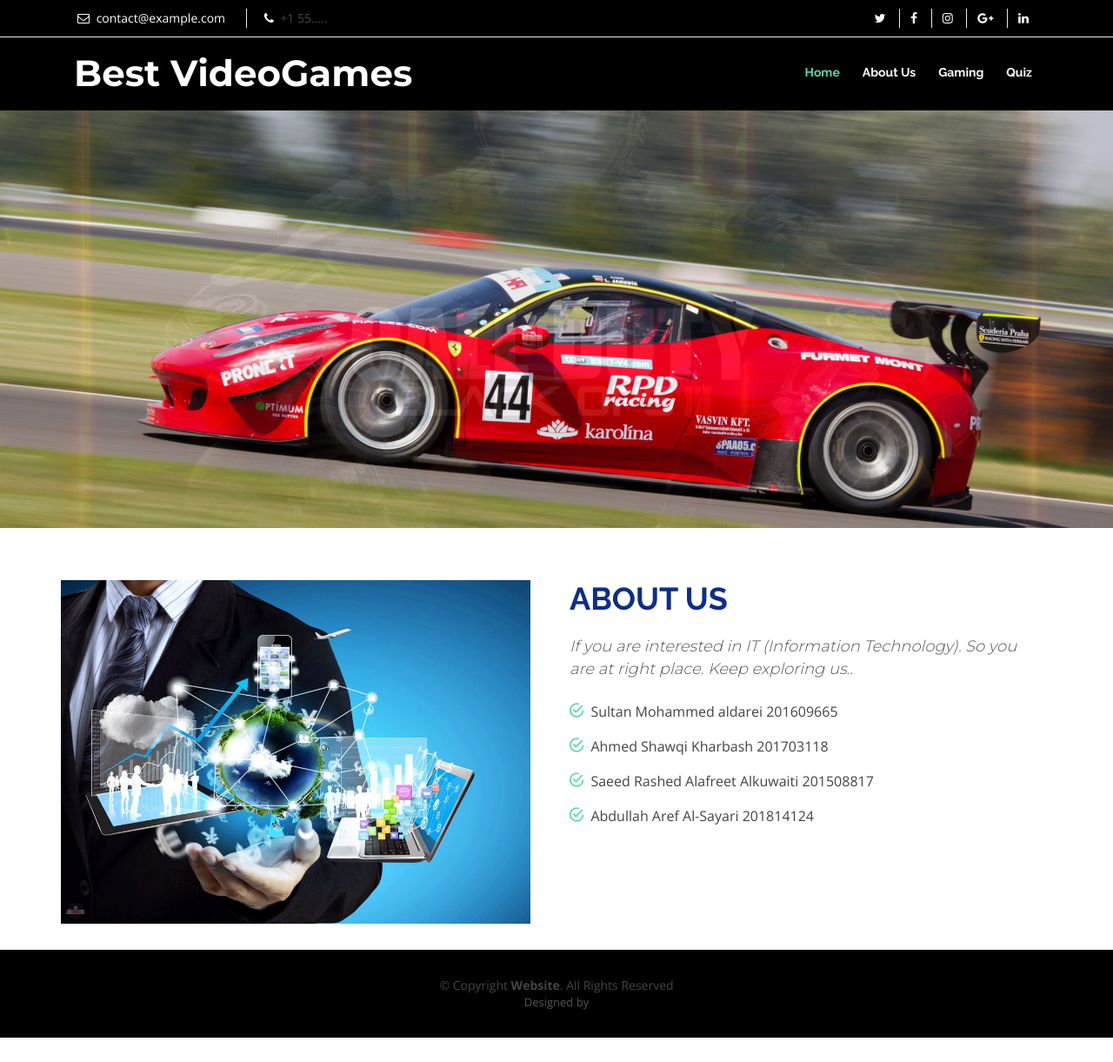
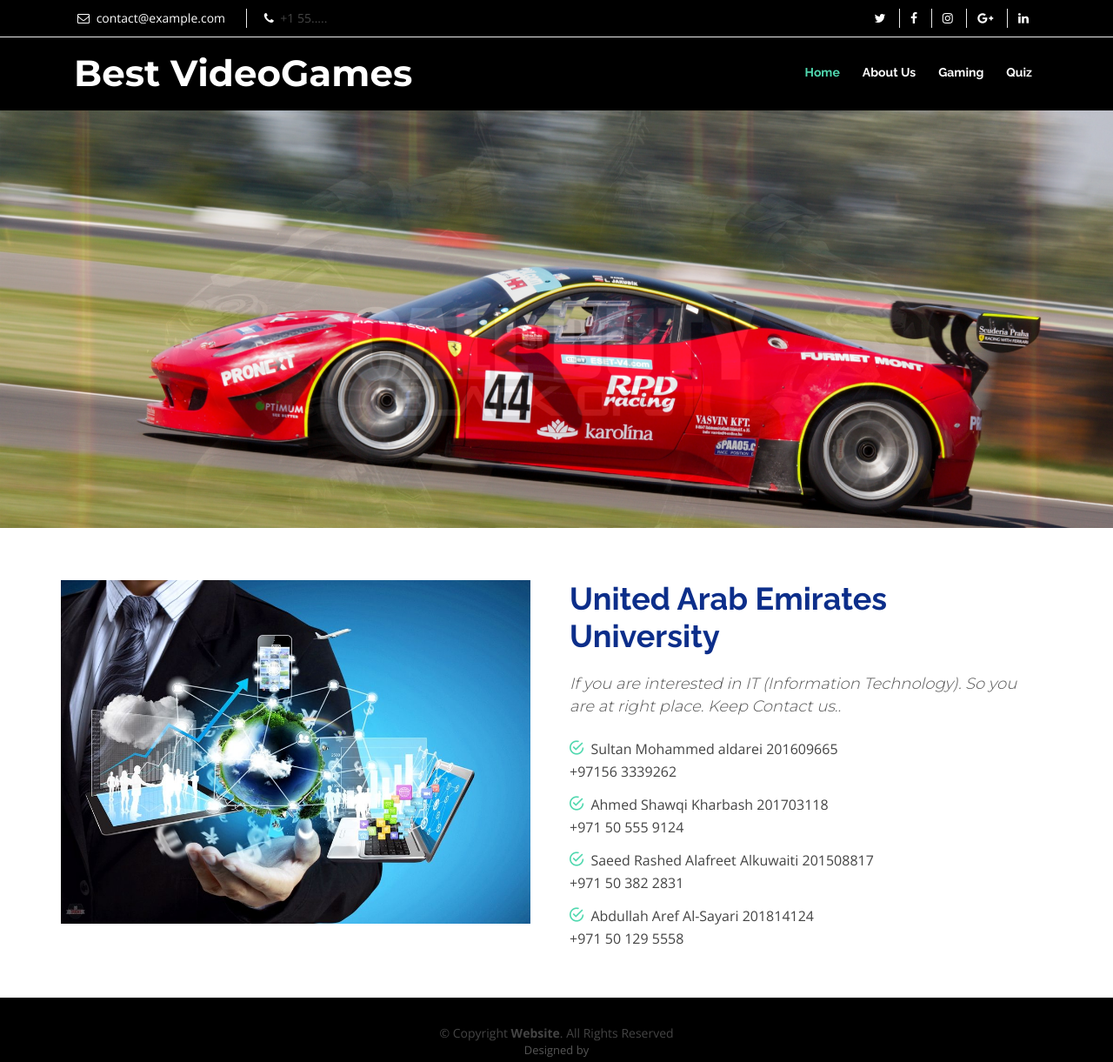
Before and after one commit to fahadahmedkhokhar/gamewebsite, a plain HTML site: page index.html in a window 1280 px wide. Shown: the whole page at 87% size. Before the commit the page ends 1193 px from the top, so only its background shows below. Drawn offline with nearby package versions, Linux system fonts and the light colour scheme; files whose address does not match are found by name.

Commit message:
Update index.html

```diff
--- a/index.html
+++ b/index.html
@@ -99,14 +99,14 @@
           </div>
 
           <div class="col-lg-6 content">
-            <h2>ABOUT US</h2>
-            <h3>If you are interested in IT (Information Technology). So you are at right place. Keep exploring us..</h3>
+            <h2>United Arab Emirates University</h2>
+            <h3>If you are interested in IT (Information Technology). So you are at right place. Keep Contact us..</h3>
 
             <ul>
-              <li><i class="ion-android-checkmark-circle"></i> Sultan Mohammed aldarei  201609665</li>
-              <li><i class="ion-android-checkmark-circle"></i> Ahmed Shawqi Kharbash  201703118</li>
-              <li><i class="ion-android-checkmark-circle"></i> Saeed Rashed Alafreet Alkuwaiti  201508817</li>
-			  <li><i class="ion-android-checkmark-circle"></i> Abdullah Aref Al-Sayari  201814124</li>
+              <li><i class="ion-android-checkmark-circle"></i> Sultan Mohammed aldarei  201609665 <br> +97156 3339262</li>
+              <li><i class="ion-android-checkmark-circle"></i> Ahmed Shawqi Kharbash  201703118 <br> +971 50 555 9124</li>
+              <li><i class="ion-android-checkmark-circle"></i> Saeed Rashed Alafreet Alkuwaiti  201508817 <br> +971 50 382 2831</li>
+			  <li><i class="ion-android-checkmark-circle"></i> Abdullah Aref Al-Sayari  201814124 <br> +971 50 129 5558 </li>
 
             </ul>
 
```
